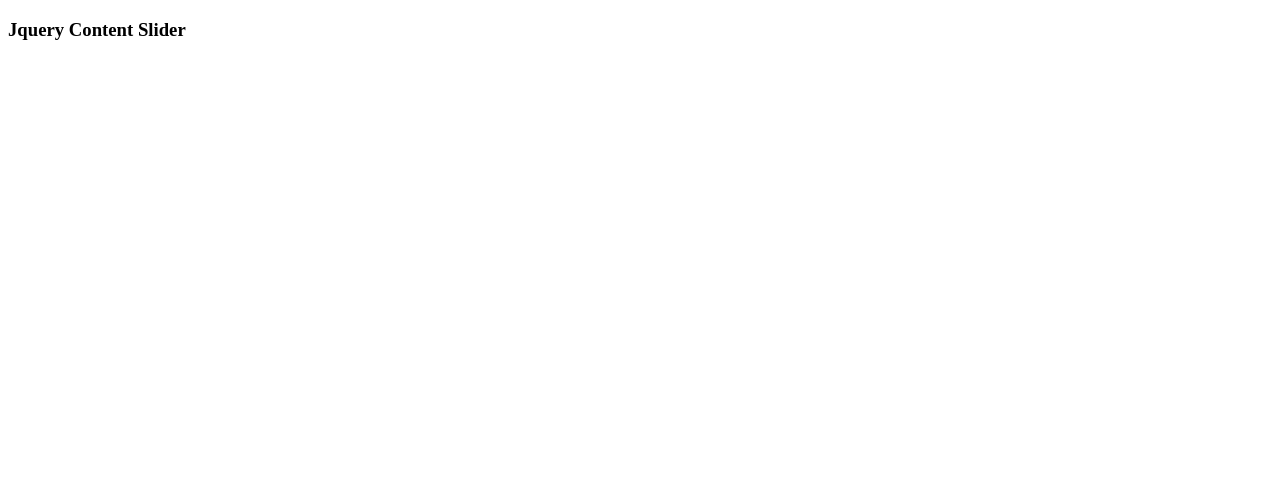
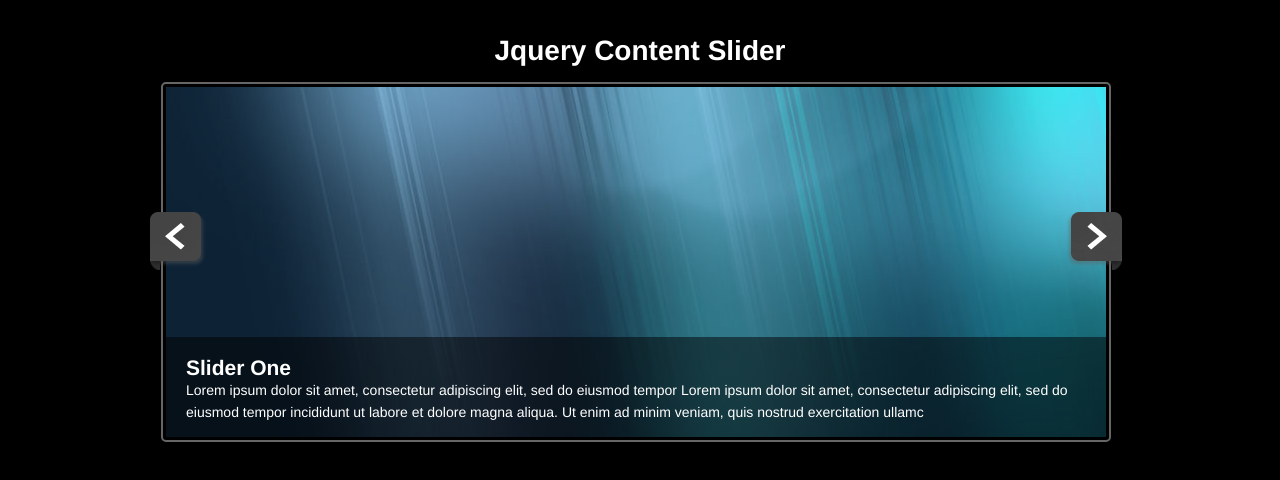
Before and after one commit to PalermoD/Jquery-Slider, a plain HTML site: page index.html in a window 1280 px wide. Drawn offline with nearby package versions, Linux system fonts and the light colour scheme.

Commit message:
added styles and jquery functionality

```diff
--- a/index.html
+++ b/index.html
@@ -4,15 +4,78 @@
 	<meta charset="UTF-8">
 	<title>Document</title>
 	<link rel="stylesheet" href="public/stylesheets/styles.css">
+
+	<script src="//code.jquery.com/jquery-1.11.2.min.js"></script>
 	<script src= "public/javascripts/scripts.js"></script>
-	<script src="//code.jquery.com/jquery-1.11.2.min.js"></script>
 </head>
 <body>
 	<div id="container">
 		<header>
-			<h3>Jquery Content Slider</h3>
+			<h1>Jquery Content Slider</h1>
 		</header>
+		<img src="img/arrow-left.png" alt="Prev" id="prev">
+		<div id= "slider">
+			<div class="slide">
+				<div class="slide-copy">
+					<h2>Slider One</h2>
+				    <p>
+				    	Lorem ipsum dolor sit amet, consectetur adipiscing elit, sed do eiusmod tempor Lorem ipsum dolor sit amet, consectetur adipiscing elit, sed do eiusmod tempor incididunt ut labore et dolore magna aliqua. Ut enim ad minim veniam, quis nostrud exercitation ullamc
+				    </p>
 
+				</div>
+				<img src="img/slide1.jpg">
+
+			</div>
+
+			<div class="slide">
+				<div class="slide-copy">
+					<h2>Slider Two</h2>
+				    <p>
+				    	Lorem ipsum dolor sit amet, consectetur adipiscing elit, sed do eiusmod tempor Lorem ipsum dolor sit amet, consectetur adipiscing elit, sed do eiusmod tempor incididunt ut labore et dolore magna aliqua. Ut enim ad minim veniam, quis nostrud exercitation ullamc
+				    </p>
+
+				</div>
+				<img src="img/slide2.jpg">
+
+			</div>
+
+			<div class="slide">
+				<div class="slide-copy">
+					<h2>Slider Three</h2>
+				    <p>
+				    	Lorem ipsum dolor sit amet, consectetur adipiscing elit, sed do eiusmod tempor Lorem ipsum dolor sit amet, consectetur adipiscing elit, sed do eiusmod tempor incididunt ut labore et dolore magna aliqua. Ut enim ad minim veniam, quis nostrud exercitation ullamc
+				    </p>
+
+				</div>
+				<img src="img/slide3.jpg">
+
+			</div>
+
+			<div class="slide">
+				<div class="slide-copy">
+					<h2>Slider Four</h2>
+				    <p>
+				    	Lorem ipsum dolor sit amet, consectetur adipiscing elit, sed do eiusmod tempor Lorem ipsum dolor sit amet, consectetur adipiscing elit, sed do eiusmod tempor incididunt ut labore et dolore magna aliqua. Ut enim ad minim veniam, quis nostrud exercitation ullamc
+				    </p>
+
+				</div>
+				<img src="img/slide4.jpg">
+
+			</div>
+
+			<div class="slide">
+				<div class="slide-copy">
+					<h2>Slider Five</h2>
+				    <p>
+				    	Lorem ipsum dolor sit amet, consectetur adipiscing elit, sed do eiusmod tempor Lorem ipsum dolor sit amet, consectetur adipiscing elit, sed do eiusmod tempor incididunt ut labore et dolore magna aliqua. Ut enim ad minim veniam, quis nostrud exercitation ullamc
+				    </p>
+
+				</div>
+				<img src="img/slide5.jpg">
+
+			</div>
+		</div>
+        <img src="img/arrow-right.png" alt="Next" id="next">
 	</div>
 </body>
 </html>
--- a/public/javascripts/scripts.js
+++ b/public/javascripts/scripts.js
@@ -0,0 +1,31 @@
+$(document).ready(function(){
+   // set options
+   var speed = 500;  //fade speed
+   var autoswitch = true;  // auto slider option
+   var autoswith_speed = 4000;// auto slider speed
+
+
+     // add active class
+     $('.slide').first().addClass('active');
+
+
+     // hide all slides
+     $('.slide').hide();
+
+
+     //show first slide
+     $('.active').show();
+
+     $('#next').on('click', function(){
+         $('.active').removeClass('active').addClass('oldActive');
+         if($('.oldActive').is(':last-child')){
+         	$('.slide').first().addClass('active');
+         } else {
+         	$('.oldActive').next().addClass('active');
+         }
+         $('.oldActive').removeClass('oldActive');
+         $('.slide').fadeOut(speed);
+         $('.active').fadeIn(speed);
+     });
+
+});
--- a/public/stylesheets/styles.css
+++ b/public/stylesheets/styles.css
@@ -0,0 +1,80 @@
+* {
+	margin: 0;
+	padding: 0;
+}
+
+body {
+	font-family: helvetica;
+	font-size: 14px;
+	color:#fff;
+	background: black;
+	line-height: 1.6em;
+}
+
+a{
+	color: white;
+	text-decoration: none;
+
+}
+
+h1{
+	text-align: center;
+	margin-bottom: 20px;
+
+}
+
+#container {
+	width: 980px;
+	margin:40px auto;
+	overflow: hidden;
+}
+
+#slider {
+	width: 940px;
+	height: 350px;
+	position: relative;
+	overflow: hidden;
+	float: left;
+	padding: 3px;
+	border: #666 solid 2px;
+	border-radius: 5px;
+
+}
+
+#slider img {
+	width: 940px;
+	height: 350px
+}
+
+.slide {
+	position: absolute;
+
+}
+
+.slide-copy{
+	position: absolute;
+	bottom: 0;
+	left: 0;
+	padding: 20px;
+	background: 7f7f7f;
+	background: rgba(0,0,0,0.5);
+
+}
+
+#prev, #next{
+	float:left;
+	margin-top: 130px;
+	cursor:pointer;
+	position: relative;
+	z-index: 100;
+
+}
+
+#prev {
+	margin-right: -45px;
+
+}
+
+#next {
+	margin-left: -45px;
+}
```
